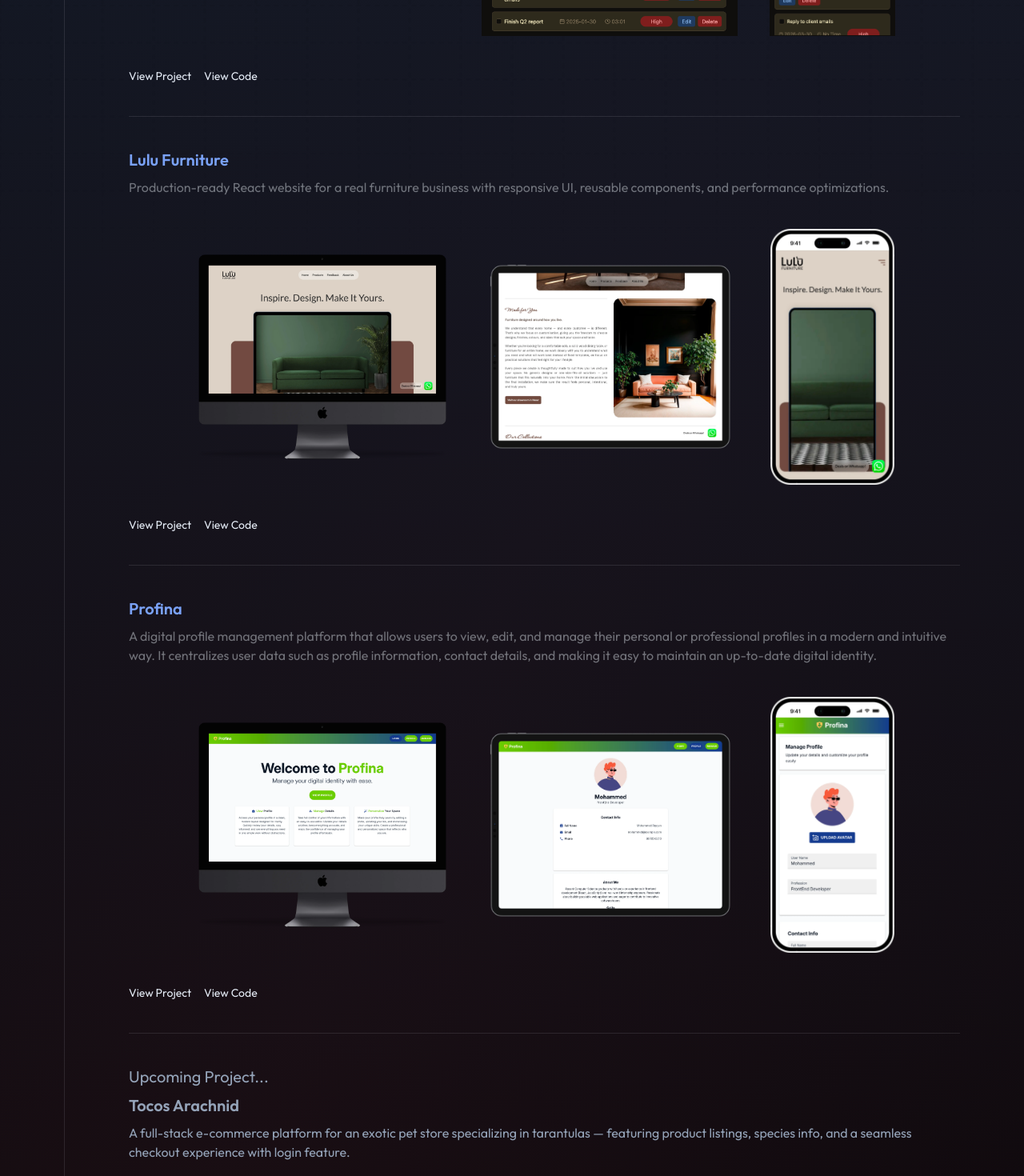
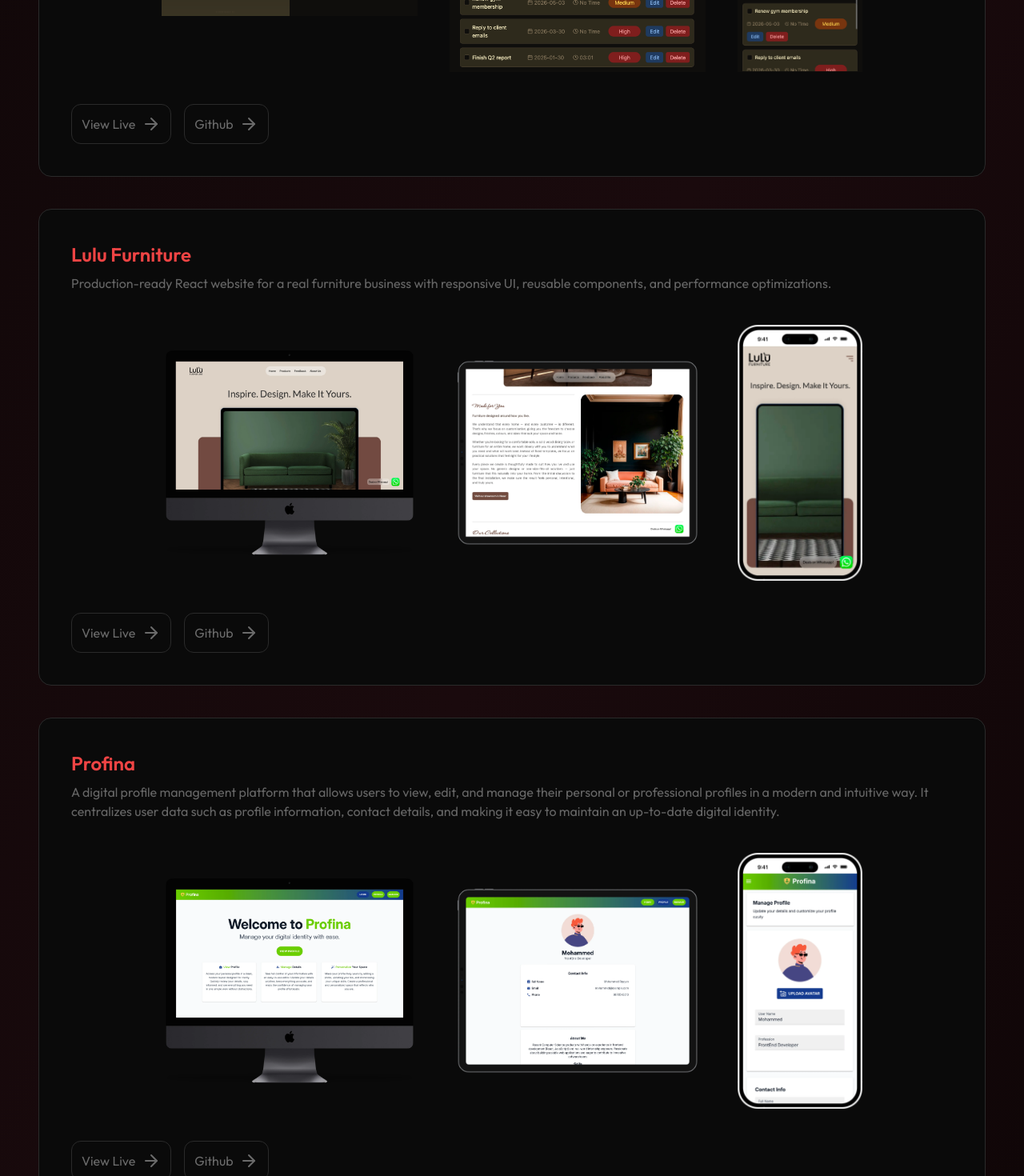
Before and after one commit to mohammedrayyan-dev/mohammedrayyandev, a React (Vite) app: page /projects in a window 1280 px wide. Shown: the part 660-2130 px from the top of the page at 80% size. Built offline with nearby package versions, Linux system fonts and the light colour scheme.

Commit message:
ui: new projects design

```diff
--- a/src/pages/Projects.jsx
+++ b/src/pages/Projects.jsx
@@ -10,24 +10,62 @@
 import ProfinaIphone from "../assets/images/devices/profina-iphone.webp"
 import TocosDesktop from "../assets/images/devices/tocos-desktop.webp"
 import { motion } from "framer-motion"
+import Container from "../components/common/Container"
+import { ArrowRight } from "lucide-react"
+
+const FinishedProjects = [
+  {
+    id: 1,
+    title: "Qwest",
+    description: "A modern Todo App with user authentication. Users can sign up, log in, and manage their tasks efficiently.",
+    mimg: QwestIphone,
+    dimg: QwestDesktop,
+    timg: QwestIpad,
+    live: "https://www.qwest-seven.vercel.app/",
+    github: "https://github.com/mohammedrayyan-dev/Qwest.git"
+   },
+   {
+    id: 2,
+    title: "Lulu Furniture",
+    description: "Production-ready React website for a real furniture business with responsive UI, reusable components, and performance optimizations.",
+    mimg: LuluIphone,
+    dimg: LuluDesktop,
+    timg: LuluIpad,
+    live: "https://www.lulufurniture.in/",
+    github: "https://github.com/mohammedrayyan-dev/Lulu-Furniture.git"
+   },
+   {
+    id: 3,
+    title: "Profina",
+    description: "A digital profile management platform that allows users to view, edit, and manage their personal or professional profiles in a modern and intuitive way. It centralizes user data such as profile information, contact details, and making it easy to maintain an up-to-date digital identity.",
+    mimg: ProfinaIphone,
+    dimg: ProfinaDesktop,
+    timg: ProfinaIpad,
+    live: "https://www.profina.vercel.app/",
+    github: "https://github.com/mohammedrayyan-dev/Profina.git"
+   },
+  ]
 
 const Projects = () => {
   return (
     <>
-    <div className="relative bg-gradient-to-b from-[#141C2B] to-transparent overflow-hidden pt-10 lg:pt-20 pb-40 px-5 md:px-10 lg:px-20">
 
-      <img src={Grid} alt="Grid" className="absolute inset-0 w-full object-contain [mask-image:linear-gradient(to_bottom,black,transparent)]"/>
+    <Container>
 
-    <div className="relative flex flex-col gap-10 max-w-6xl mx-auto">
+    <div className="overflow-hidden pt-10 lg:pt-20 pb-40">
+
+    <div className="flex flex-col gap-10">
 
     <motion.div
     initial={{ opacity: 0, x: -30 }}
     animate={{ opacity: 1, x: 0 }}
     transition={{ duration: 0.5 }}
     className="flex flex-col gap-4">
+
       <h1 className="text-3xl md:text-5xl lg:text-6xl font-bold text-white">
         Projects
       </h1>
+
       <p className="text-[#CBD1D880] text-sm md:text-md lg:text-base text-left">
         Here are some of the projects I have worked on.
       </p>
@@ -37,124 +75,70 @@
     initial={{ opacity: 0, y: -30}}
     animate={{ opacity: 1, y: 0 }}
     transition={{ duration: 0.5 }}
-    className="border-l border-[#CBD1D820] pl-10 lg:pl-20">
+    className=" flex flex-col gap-10">
+
+    {FinishedProjects.map((p) => (
+    <div
+    key={p.id}
+    className="bg-[#0a0a0a] hover:bg-[#121212] border border-[#2a2a2a] hover:border-[#3a3a3a] p-5 md:p-10 rounded-2xl">
 
     <div className="flex flex-col gap-2">
-      <h2 className="text-[#7AA2F7] text-lg lg:text-xl font-semibold">
-        Qwest
+      <h2 className="text-red-500 text-lg lg:text-2xl font-semibold">
+        {p.title}
       </h2>
-      <p className="text-[#CBD1D880] text-sm lg:text-base">
-        A modern Todo App with user authentication. Users can sign up, log in, and manage their tasks efficiently.
+      <p className="text-[#666666] text-sm lg:text-base">
+        {p.description}
       </p>
     </div>
 
     <div className="flex flex-col lg:flex-row justify-center items-center py-10 gap-10">
-      <img src={QwestDesktop} alt="Qwest Desktop" className="max-w-40 md:max-w-60 lg:max-w-80 object-contain"/>
-      <img src={QwestIpad} alt="Qwest Ipad" className="max-w-40 md:max-w-60 lg:max-w-80 object-contain"/>
-      <img src={QwestIphone} alt="Qwest Iphone" className="max-w-40 md:max-w-60 lg:max-w-80 max-h-40 md:max-h-60 lg:max-h-80 object-contain"/>
+      <img src={p.dimg} alt={`${p.title} Desktop`} className="max-w-40 md:max-w-60 lg:max-w-80 object-contain"/>
+      <img src={p.timg} alt={`${p.title} Ipad`} className="max-w-40 md:max-w-60 lg:max-w-80 object-contain"/>
+      <img src={p.mimg} alt={`${p.title} Iphone`} className="max-w-40 md:max-w-60 lg:max-w-80 max-h-40 md:max-h-60 lg:max-h-80 object-contain"/>
     </div>
 
     <div className="flex flex-row gap-4">
       <a
-      href="https://www.qwest-seven.vercel.app/"
+      href={p.live}
       target="_blank"
       rel="noopener noreferrer"
-      className="text-sm lg:text-md text-[#E6EDF7] hover:text-[#7AA2F7] hover:underline underline-offset-4 transition-all duration-300">
-        View Project
+      className="text-sm lg:text-base text-[#6b6b6b] hover:text-[#ef4444] flex flex-row gap-2 items-center hover:bg-[#2a1515] border border-[#2a2a2a] hover:border-[#ef4444] p-3 rounded-xl transition-all duration-300">
+        View Live
+        <ArrowRight />
       </a>
       <a
-      href="https://github.com/mohammedrayyan-dev/Qwest.git"
+      href={p.github}
       target="_blank"
       rel="noopener noreferrer"
-      className="text-sm lg:text-md text-[#E6EDF7] hover:text-[#7AA2F7] hover:underline underline-offset-4 transition-all duration-300">
-        View Code
+      className="text-sm lg:text-base text-[#6b6b6b] hover:text-[#ef4444] flex flex-row gap-2 items-center hover:bg-[#2a1515] border border-[#2a2a2a] hover:border-[#ef4444] p-3 rounded-xl transition-all duration-300">
+        Github
+        <ArrowRight />
       </a>
     </div>
 
-    <div className="border-b border-[#CBD1D820] my-10"/>
+    </div>
+    ))}
 
-    <div className="flex flex-col gap-2">
-      <h2 className="text-[#7AA2F7] text-lg lg:text-xl font-semibold">
-        Lulu Furniture
-      </h2>
-      <p className="text-[#CBD1D880] text-sm lg:text-base">
-        Production-ready React website for a real furniture business with responsive UI, reusable components, and performance optimizations.
-      </p>
-    </div>
+    <div className="border-b border-[#2a2a2a] my-8"/>
 
-    <div className="flex flex-col lg:flex-row justify-center items-center py-10 gap-10">
-      <img src={LuluDesktop} alt="Lulu Desktop" className="max-w-40 md:max-w-60 lg:max-w-80 object-contain"/>
-      <img src={LuluIpad} alt="Lulu Ipad" className="max-w-40 md:max-w-60 lg:max-w-80 object-contain"/>
-      <img src={LuluIphone} alt="Lulu Iphone" className="max-w-40 md:max-w-60 lg:max-w-80 max-h-40 md:max-h-60 lg:max-h-80 object-contain"/>
-    </div>
+    <div className="flex flex-col gap-5">
 
-    <div className="flex flex-row gap-4">
-      <a
-      href="https://www.lulufurniture.in/"
-      target="_blank"
-      rel="noopener noreferrer"
-      className="text-sm lg:text-md text-[#E6EDF7] hover:text-[#7AA2F7] hover:underline underline-offset-4 transition-all duration-300">
-        View Project
-      </a>
-      <a
-      href="https://github.com/mohammedrayyan-dev/Lulu-Furniture.git"
-      target="_blank"
-      rel="noopener noreferrer"
-      className="text-sm lg:text-md text-[#E6EDF7] hover:text-[#7AA2F7] hover:underline underline-offset-4 transition-all duration-300">
-        View Code
-      </a>
-    </div>
+        <h2 className="text-2xl font-bold text-white">
+          Want to see the code?
+        </h2>
 
-    <div className="border-b border-[#CBD1D820] my-10"/>
+        <div className="flex flex-col gap-6">
+          <p className="text-[#666666] text-sm md:text-md lg:text-base text-left">
+            All projects are on GitHub. Click any "GitHub →" button above or check my profile for the full portfolio
+          </p>
+          <button
+          onClick={() => window.open("https://github.com/mohammedrayyan-dev", "_blank")}
+          className="flex flex-row items-center justify-center gap-2 p-3 w-[200px] bg-red-500 hover:bg-red-400 text-[#ffffff] text-sm md:text-base font-bold rounded-lg transition-all duration-300">
+            View all projects
+            <ArrowRight />
+          </button>
+        </div>
 
-    <div className="flex flex-col gap-2">
-      <h3 className="text-[#7AA2F7] text-lg lg:text-xl font-semibold">
-        Profina
-      </h3>
-      <p className="text-[#CBD1D880] text-sm lg:text-base">
-        A digital profile management platform that allows users to view, edit, and manage their personal or professional profiles in a modern and intuitive way. It centralizes user data such as profile information, contact details, and making it easy to maintain an up-to-date digital identity.
-      </p>
-    </div>
-
-    <div className="flex flex-col lg:flex-row justify-center items-center py-10 gap-10">
-      <img src={ProfinaDesktop} alt="Profina Desktop" className="max-w-40 md:max-w-60 lg:max-w-80 object-contain"/>
-      <img src={ProfinaIpad} alt="Profina Ipad" className="max-w-40 md:max-w-60 lg:max-w-80 object-contain"/>
-      <img src={ProfinaIphone} alt="Profina Iphone" className="max-w-40 md:max-w-60 lg:max-w-80 max-h-40 md:max-h-60 lg:max-h-80 object-contain"/>
-    </div>
-
-    <div className="flex flex-row gap-4">
-      <a
-      href="https://profina.vercel.app/"
-      target="_blank"
-      rel="noopener noreferrer"
-      className="text-sm lg:text-md text-[#E6EDF7] hover:text-[#7AA2F7] hover:underline underline-offset-4 transition-all duration-300">
-        View Project
-      </a>
-      <a
-      href="https://github.com/mohammedrayyan-dev/Profina.git"
-      target="_blank"
-      rel="noopener noreferrer"
-      className="text-sm lg:text-md text-[#E6EDF7] hover:text-[#7AA2F7] hover:underline underline-offset-4 transition-all duration-300">
-        View Code
-      </a>
-    </div>
-
-    <div className="border-b border-[#CBD1D820] my-10"/>
-
-    <div className="flex flex-col gap-2">
-      <h2 className="text-slate-400 text-lg lg:text-xl">
-       Upcoming Project...
-      </h2>
-      <h2 className="text-slate-400 text-lg lg:text-xl font-semibold">
-       Tocos Arachnid
-      </h2>
-      <p className="text-slate-400 text-sm lg:text-base">
-        A full-stack e-commerce platform for an exotic pet store specializing in tarantulas — featuring product listings, species info, and a seamless checkout experience with login feature.
-      </p>
-    </div>
-
-    <div className="flex flex-col lg:flex-row justify-center items-center py-10 gap-10">
-      <img src={TocosDesktop} alt="Lulu Desktop" className="max-w-40 md:max-w-60 lg:max-w-80 object-contain"/>
     </div>
 
     </motion.div>
@@ -162,6 +146,9 @@
     </div>
 
     </div>
+
+    </Container>
+
     </>
   )
 }
```
